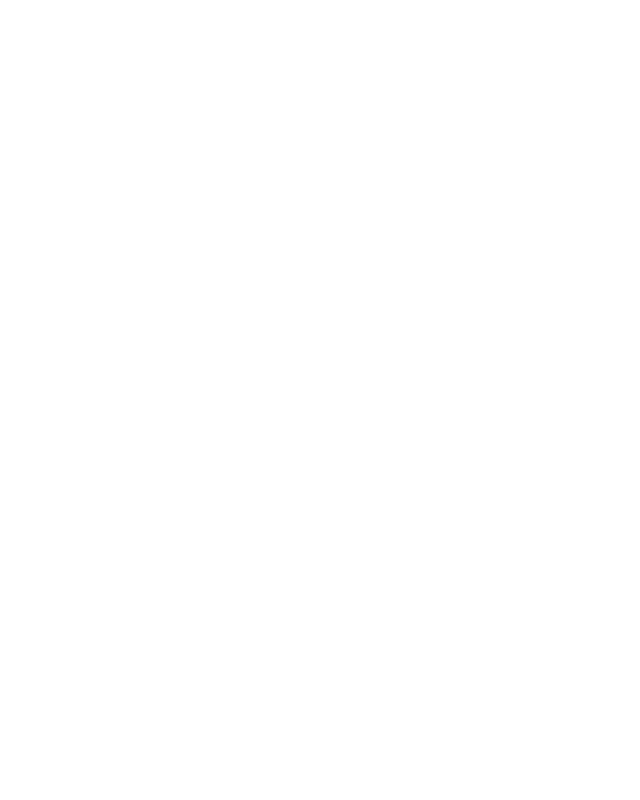
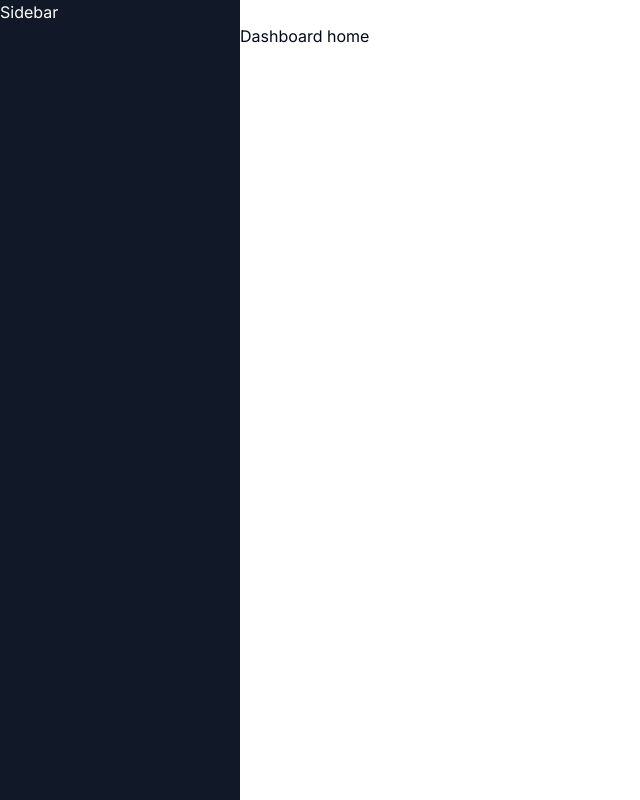
Before and after one commit to adevenuto/next13-sass, a Next.js app: page /dashboard in a window 1280 px wide. Shown: the whole page, without its empty margins (0-640 px from the left). Built offline with nearby package versions, Linux system fonts and the light colour scheme.

Commit message:
added basic layout components Sidebar/Navbar

```diff
--- a/app/(dashboard)/(routes)/dashboard/page.tsx
+++ b/app/(dashboard)/(routes)/dashboard/page.tsx
@@ -1,9 +1,4 @@
-import { Button } from "@/components/ui/button"
 import { UserButton } from "@clerk/nextjs"
 export default function Dashboard() {
-  return (
-    <div className="flex items-center justify-center h-full">
-      <UserButton />
-    </div>
-  )
+  return <p>Dashboard home</p>
 }
--- /dev/null
+++ b/app/(dashboard)/layout.tsx
@@ -0,0 +1,23 @@
+import React, { ReactNode } from 'react'
+import NavBar from '@/components/NavBar'
+import { SideBar } from '@/components/SideBar'
+
+export const layout = ({
+  children
+}:{
+  children: ReactNode
+}) => {
+  return (
+    <div className="relative h-full">
+      <div className="z-50 hidden h-full bg-gray-900 md:flex md:fixed md:flex-col md:inset-y-0 md:w-60">
+        <SideBar />
+      </div>
+      <main className='md:pl-60'>
+        <NavBar />
+        { children }
+      </main>
+    </div>
+  )
+}
+
+export default layout
--- /dev/null
+++ b/components/NavBar.tsx
@@ -0,0 +1,19 @@
+import React from 'react'
+import { UserButton } from "@clerk/nextjs"
+import { Ghost, Menu } from 'lucide-react'
+import { Button } from './ui/button'
+
+export const NavBar = () => {
+  return (
+    <div className="flex items-center justify-between p-3">
+      <Menu className='md:hidden'/>
+
+      <div className="ml-auto">
+        <UserButton afterSignOutUrl='/' />
+      </div>
+
+    </div>
+  )
+}
+
+export default NavBar
--- /dev/null
+++ b/components/SideBar.tsx
@@ -0,0 +1,9 @@
+import React from 'react'
+
+export const SideBar = () => {
+  return (
+    <div className="flex flex-col text-white">
+      Sidebar
+    </div>
+  )
+}
```
